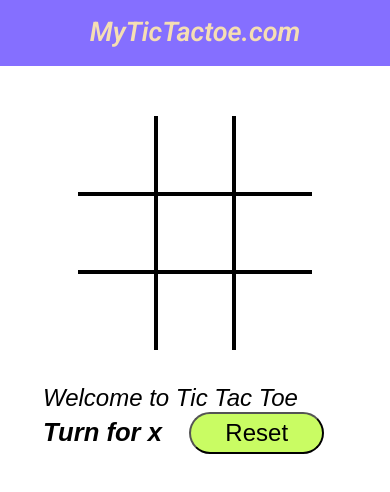
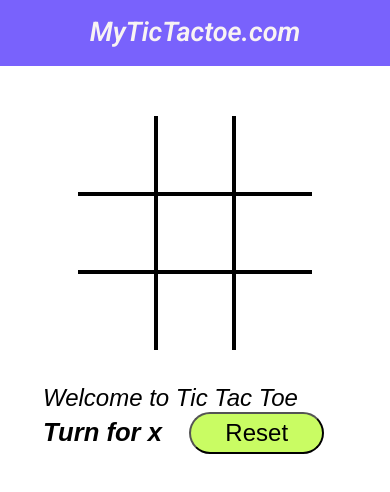
Before and after one commit to atifdevv/tic-tac-toe, a plain HTML site: page index.html in a window 390 px wide. Drawn offline with Linux system fonts and the light colour scheme; a web font is replaced by a local one.

Commit message:
Refactor CSS for improved responsiveness and styling
Updated media query styles for responsiveness and adjusted nav colors.

```diff
--- a/style.css
+++ b/style.css
@@ -112,8 +112,8 @@ grid-template-rows: repeat( 3, 20vw);
 grid-template-columns: repeat( 3, 20vw);
     }
     nav {
-    background-color: rgb(133 111 255);
-    color: wheat;
+    background-color: rgb(121, 98, 252);
+    color: rgb(248, 243, 243);
     height: 66px;
     font-size: 27px;
     text-align: center;
@@ -125,5 +125,4 @@ grid-template-columns: repeat( 3, 20vw);
 }
 
 
-
 }
```
